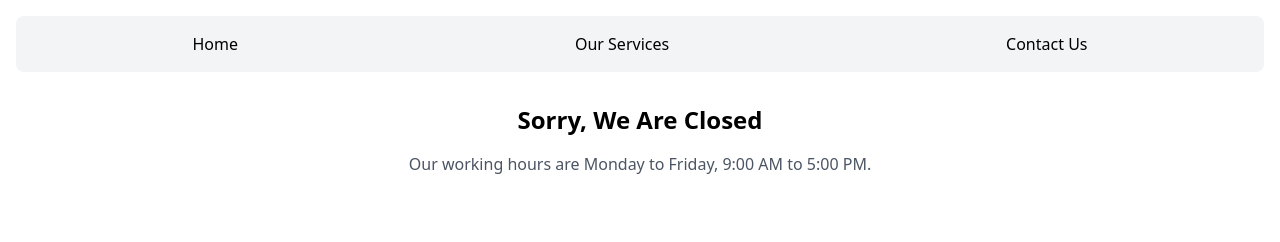
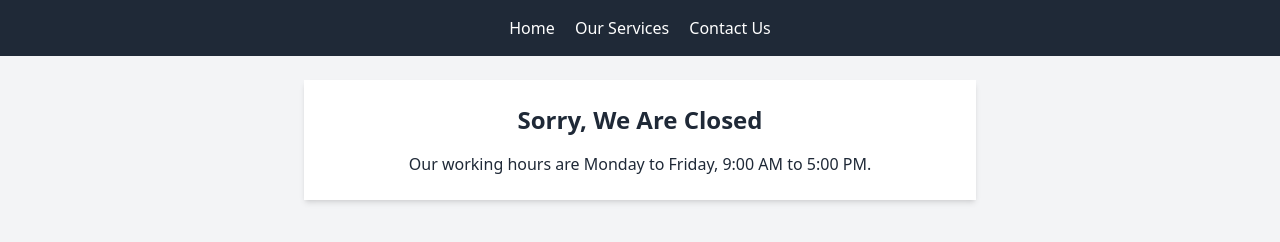
Before and after one commit to Emmanuel3015/Express-JS-Hours, a website: page public/closed.html in a window 1280 px wide. Drawn offline with nearby package versions, Linux system fonts and the light colour scheme.

Commit message:
modified file

```diff
--- a/public/closed.html
+++ b/public/closed.html
@@ -4,20 +4,19 @@
 <head>
     <meta charset="UTF-8">
     <meta name="viewport" content="width=device-width, initial-scale=1.0">
+    <script src="https://cdn.tailwindcss.com"></script>
     <title>Closed</title>
-  <script src="https://cdn.tailwindcss.com"></script>
 </head>
 
-<body class="container mx-auto p-4">
-  <nav class="flex  items-center justify-around gap-4 mb-8 p-4 bg-gray-100 rounded-lg">
-    <a href="/home" class="text-black hover:text-blue-800">Home</a>
-    <a href="/services" class="text-black hover:text-blue-800">Our Services</a>
-    <a href="/contact" class="text-black hover:text-blue-800">Contact Us</a>
+<body class="bg-gray-100 text-gray-800">
+    <nav class="bg-gray-800 p-4 text-center">
+        <a href="/home" class="text-white mx-2">Home</a>
+        <a href="/services" class="text-white mx-2">Our Services</a>
+        <a href="/contact" class="text-white mx-2">Contact Us</a>
     </nav>
-
-  <main class="text-center">
+    <main class="max-w-2xl mx-auto bg-white shadow-md mt-6 p-6 text-center">
         <h1 class="text-2xl font-bold mb-4">Sorry, We Are Closed</h1>
-    <p class="text-gray-600">Our working hours are Monday to Friday, 9:00 AM to 5:00 PM.</p>
+        <p>Our working hours are Monday to Friday, 9:00 AM to 5:00 PM.</p>
     </main>
 </body>
 
--- a/server.js
+++ b/server.js
@@ -25,13 +25,13 @@ app.use((req, res, next) => {
 
 // Routes
 app.get("/home", (req, res) =>
-  res.sendFile(path.join(__dirName, "public", "/home"))
+  res.sendFile(path.join(__dirName, "public", "/index.html"))
 );
 app.get("/services", (req, res) =>
-  res.sendFile(path.join(__dirName, "public", "/services"))
+  res.sendFile(path.join(__dirName, "public", "/services.html"))
 );
 app.get("/contact", (req, res) =>
-  res.sendFile(path.join(__dirName, "public", "/contact"))
+  res.sendFile(path.join(__dirName, "public", "/contact.html"))
 );
 
 // Static files
```
Also changed, not shown: public/404.html (+0 -1 lines), public/services.html (+2 -2 lines), public/contact.html (indentation only), public/index.html (indentation only). Lines whose indentation alone changed are shown as unchanged.
